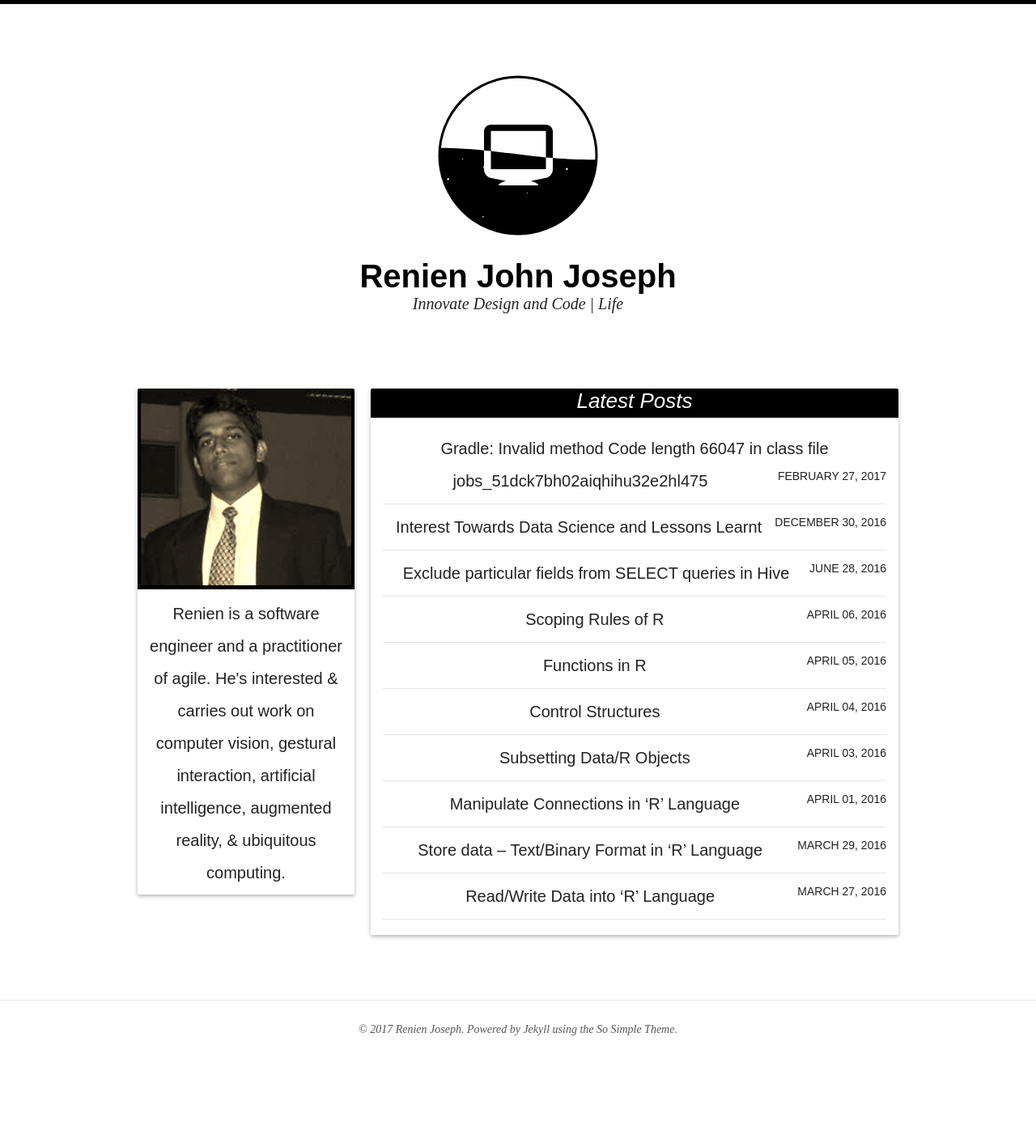
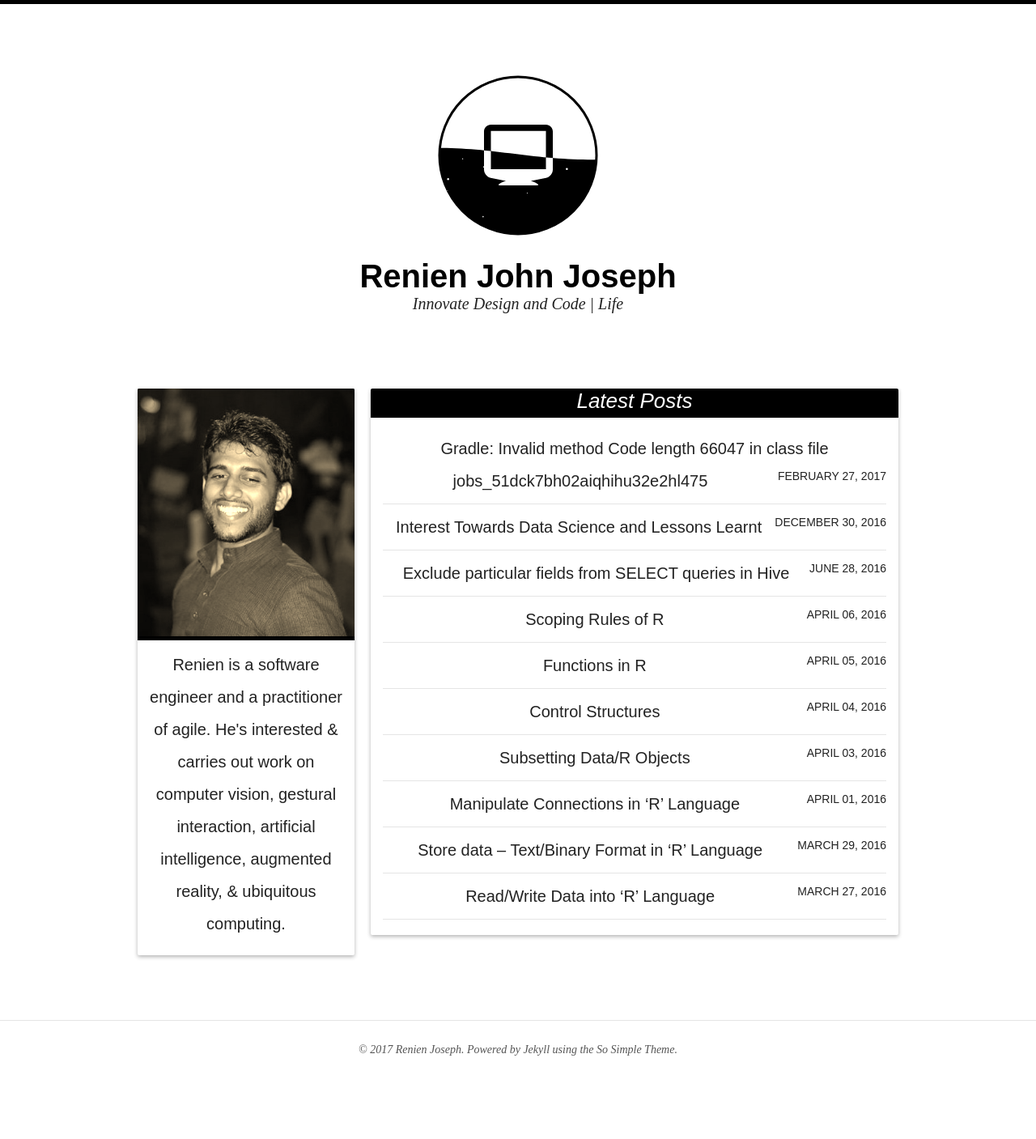
Before and after one commit to Renien/Renien.github.io, a Jekyll site: the page built from index.html, in a window 1280 px wide. Shown: the whole page at 81% size. Built offline with Jekyll 4.4.1, drawn with Linux system fonts in a browser that asks for light colours; nearby versions of some CDN libraries; before the commit the page ends 1382 px from its top, so only the background shows below that.

Commit message:
updated the profile pic

```diff
--- a/_includes/index_template.html
+++ b/_includes/index_template.html
@@ -11,7 +11,7 @@
 
 		<article class="grid_tile">
 			<div class="h3 title">
-				<img src="{{ site.url }}/images/post/profile-pic.jpg"/>
+				<img src="{{ site.url }}/images/bio-photo1.jpg"/>
 			 </div>
 			<div class="grid_desc"> Renien is a software engineer and a practitioner of agile. He's interested & carries out work on computer vision, gestural interaction, artificial intelligence, augmented reality, & ubiquitous computing.</div>
 		</article>
```
